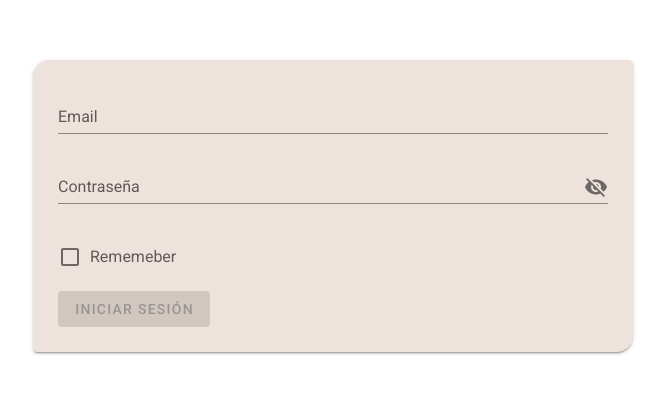
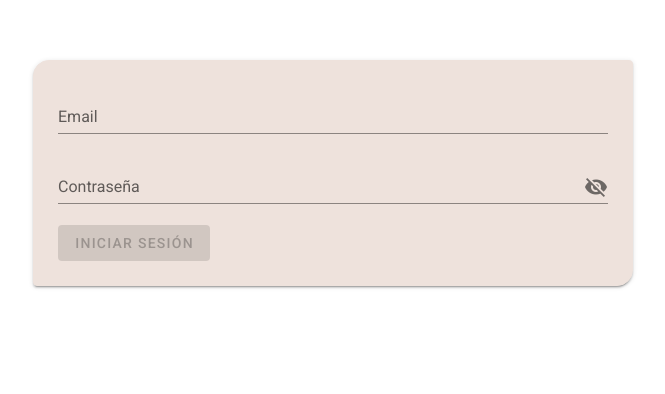
Before and after one commit to estebancervera/panel-fundacion-client, a Vue app: page /login in a window 1280 px wide. Shown: the part 254-648 px from the top of the page, without its empty margins (307-972 px from the left). Built offline with nearby package versions, Linux system fonts and the light colour scheme.

Commit message:
deploy 2

```diff
--- a/src/components/Login.vue
+++ b/src/components/Login.vue
@@ -21,16 +21,6 @@
 								label="Contraseña"
 								@click:append="show1 = !show1"
 							></v-text-field>
-						</validation-provider>
-
-						<validation-provider v-slot="{ errors }" name="checkbox">
-							<v-checkbox
-								v-model="remember"
-								:error-messages="errors"
-								:value="true"
-								label="Rememeber"
-								type="checkbox"
-							></v-checkbox>
 						</validation-provider>
 
 						<v-btn class="mr-4" type="submit" :disabled="invalid" color="primary">
```
